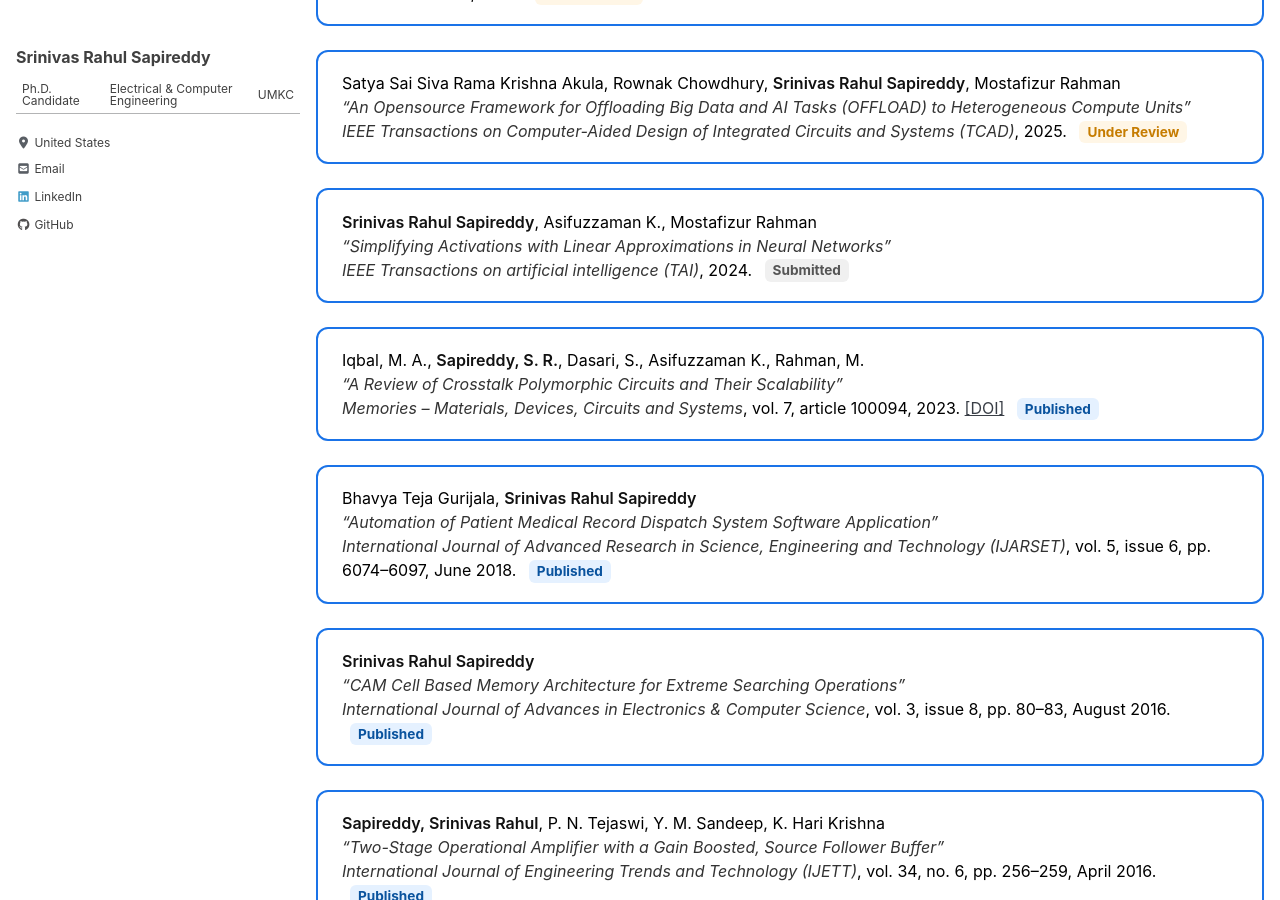
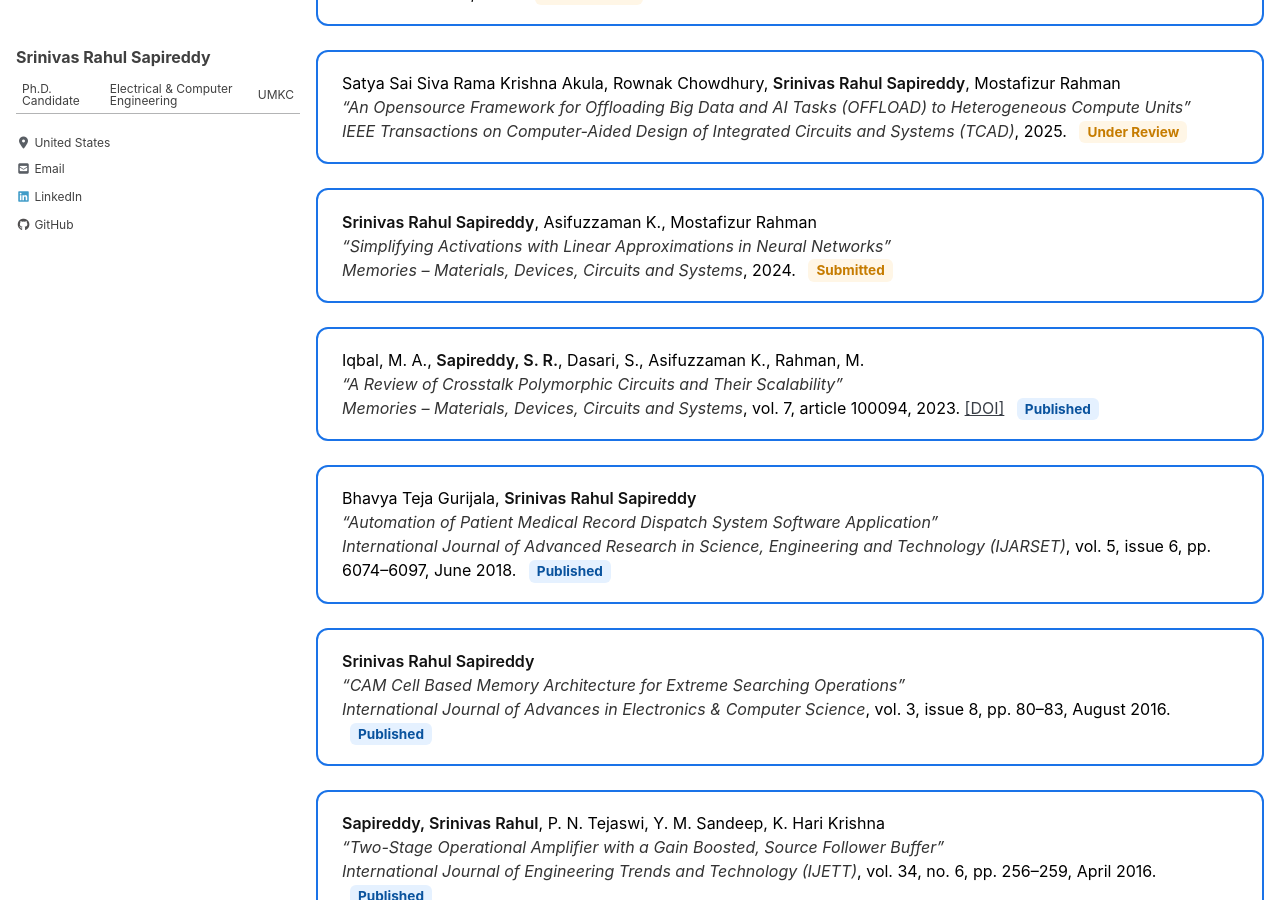
Before and after one commit to srsapireddy/srsapireddy.github.io, a Jekyll site: the page built from _pages/publications.md, in a window 1280 px wide and 900 px high, scrolled down 729 px. Built offline with Jekyll 4.4.1, drawn with Linux system fonts in a browser that asks for light colours; cached includes are drawn as plain includes; nearby versions of some CDN libraries.

Commit message:
Update publications.md

```diff
--- a/_pages/publications.md
+++ b/_pages/publications.md
@@ -122,8 +122,8 @@ permalink: /publications/
     <div class="pub-card">
       <strong>Srinivas Rahul Sapireddy</strong>, Asifuzzaman K., Mostafizur Rahman<br>
       <em>“Simplifying Activations with Linear Approximations in Neural Networks”</em><br>
-      <em>IEEE Transactions on artificial intelligence (TAI)</em>, 2024.
-      <span class="status pending">Submitted</span>
+      <em>Memories – Materials, Devices, Circuits and Systems</em>, 2024.
+      <span class="status review">Submitted</span>
     </div>
     <div class="pub-card">
       Iqbal, M. A., <strong>Sapireddy, S. R.</strong>, Dasari, S., Asifuzzaman K., Rahman, M.<br>
```
